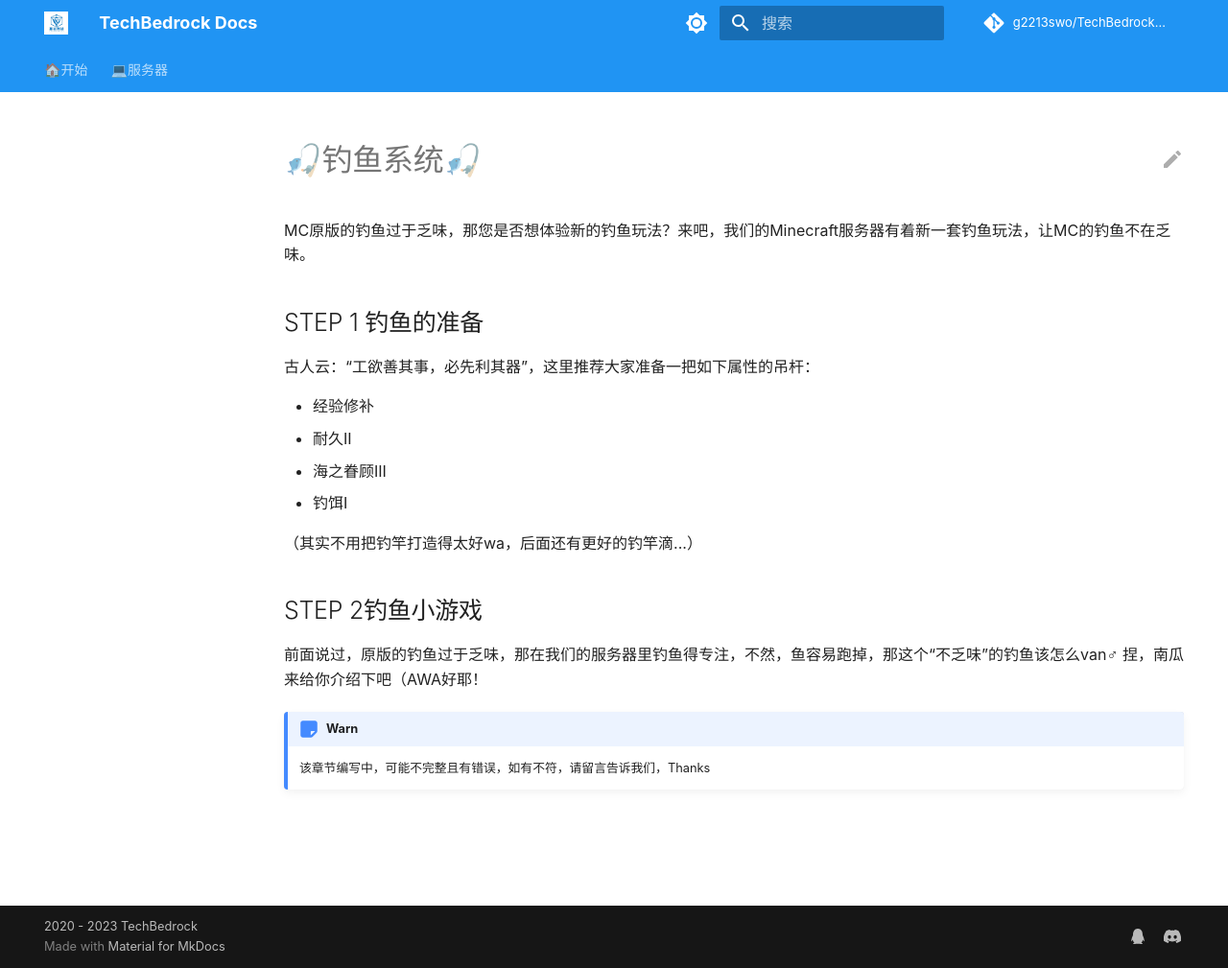
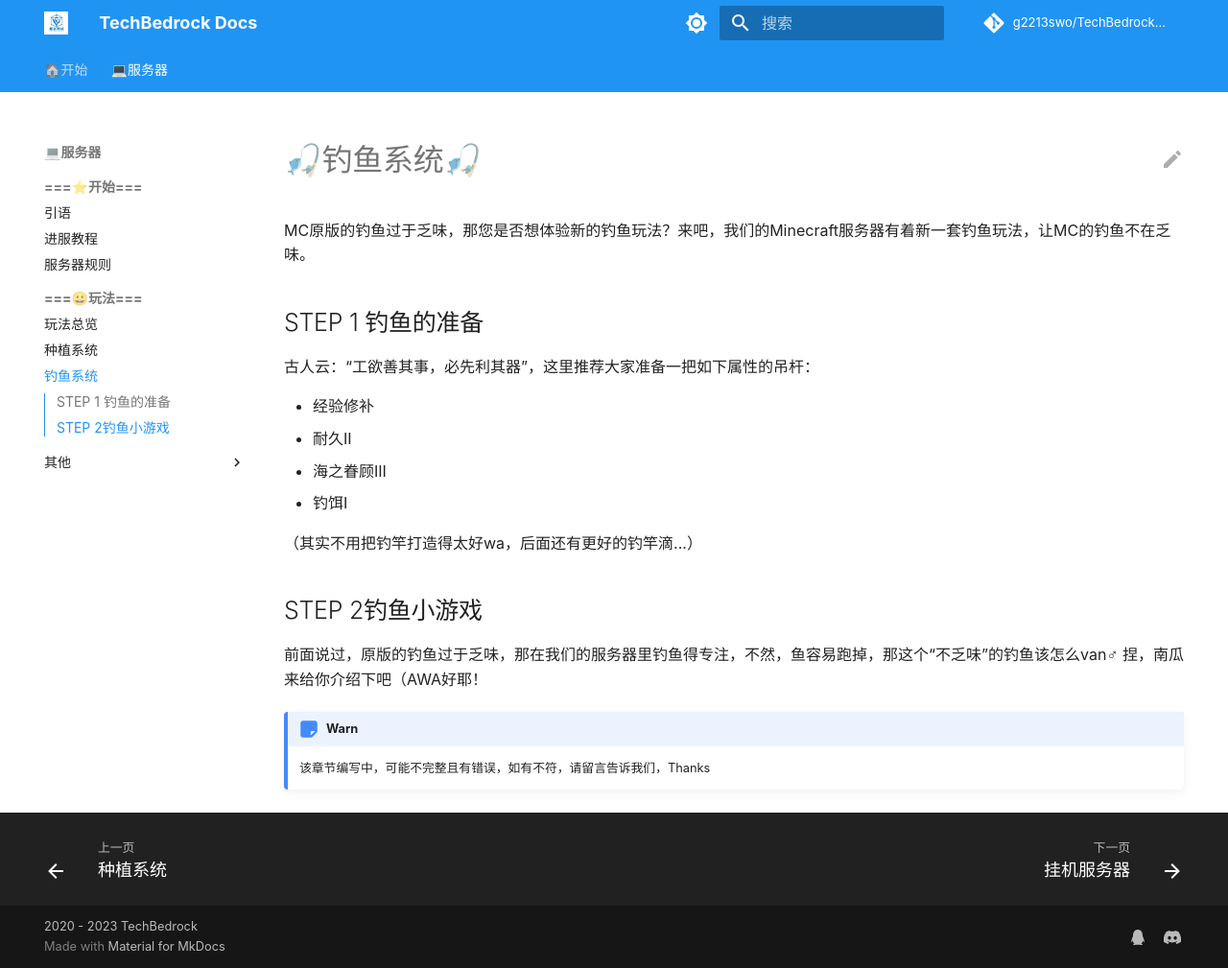
Before and after one commit to g2213swo/TechBedrockWiki, an MkDocs documentation site: the page built from docs/gameplay/fish.md, in a window 1280 px wide and 1009 px high. Shown: the whole window at 96% size. Built offline with MkDocs 1.6.1 and Material for MkDocs 9.7.7, drawn with Linux system fonts in a browser that asks for light colours; comment, search, counter and statistics services are not loaded.

Commit message:
Update mkdocs.yml

```diff
--- a/mkdocs.yml
+++ b/mkdocs.yml
@@ -45,9 +45,11 @@
       - '===😀玩法===':
         - '玩法总览': 'gameplay/overview.md'
         - '种植系统': 'gameplay/plant.md'
+        - '钓鱼系统': 'gameplay/fish.md'
         - '其他':
           - '挂机服务器': 'gameplay/other/afk.md'
           - '自动工具': 'gameplay/other/autotool.md'
+          - '星级': 'gameplay/other/garde.md'
 theme:
   name: material
   custom_dir: .overrides
```
